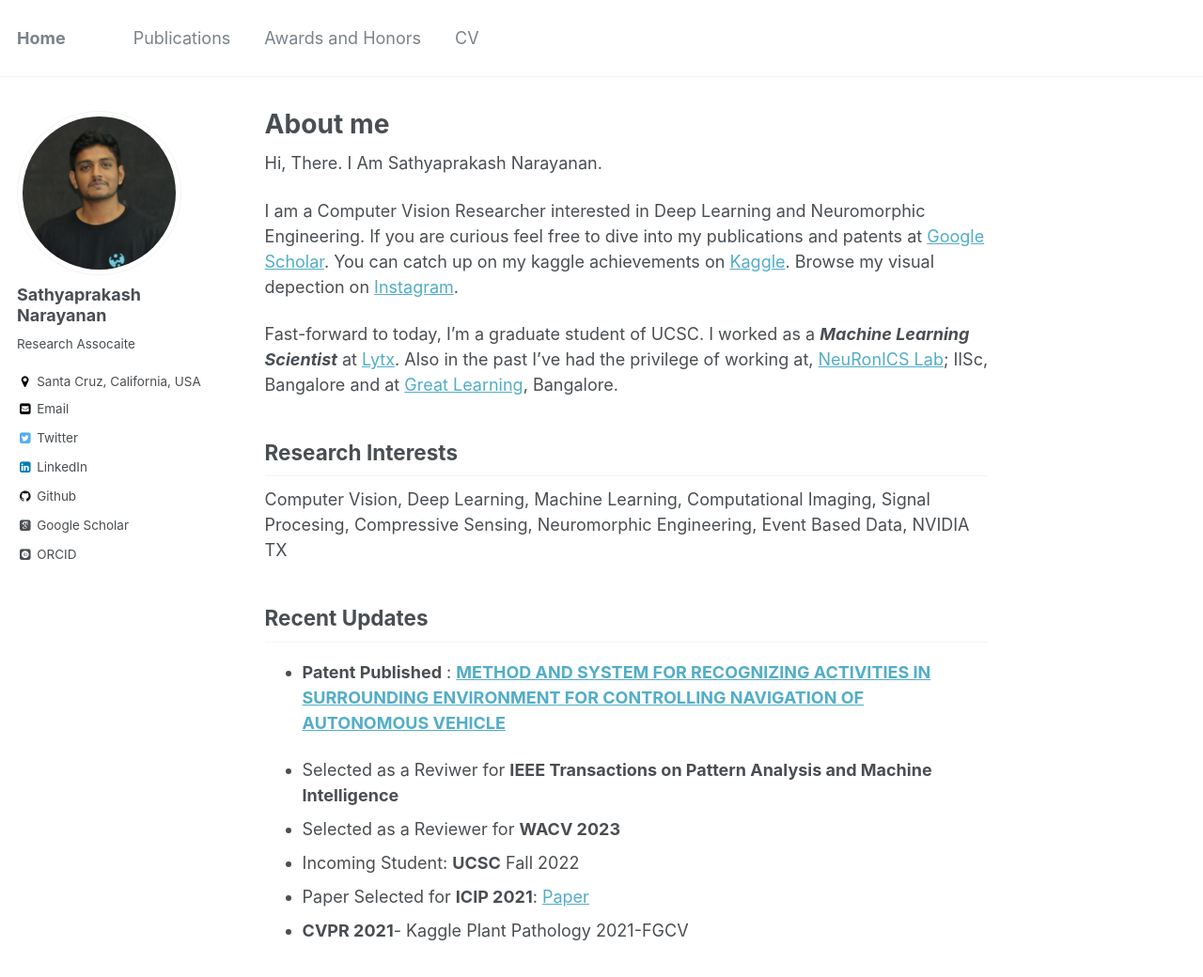
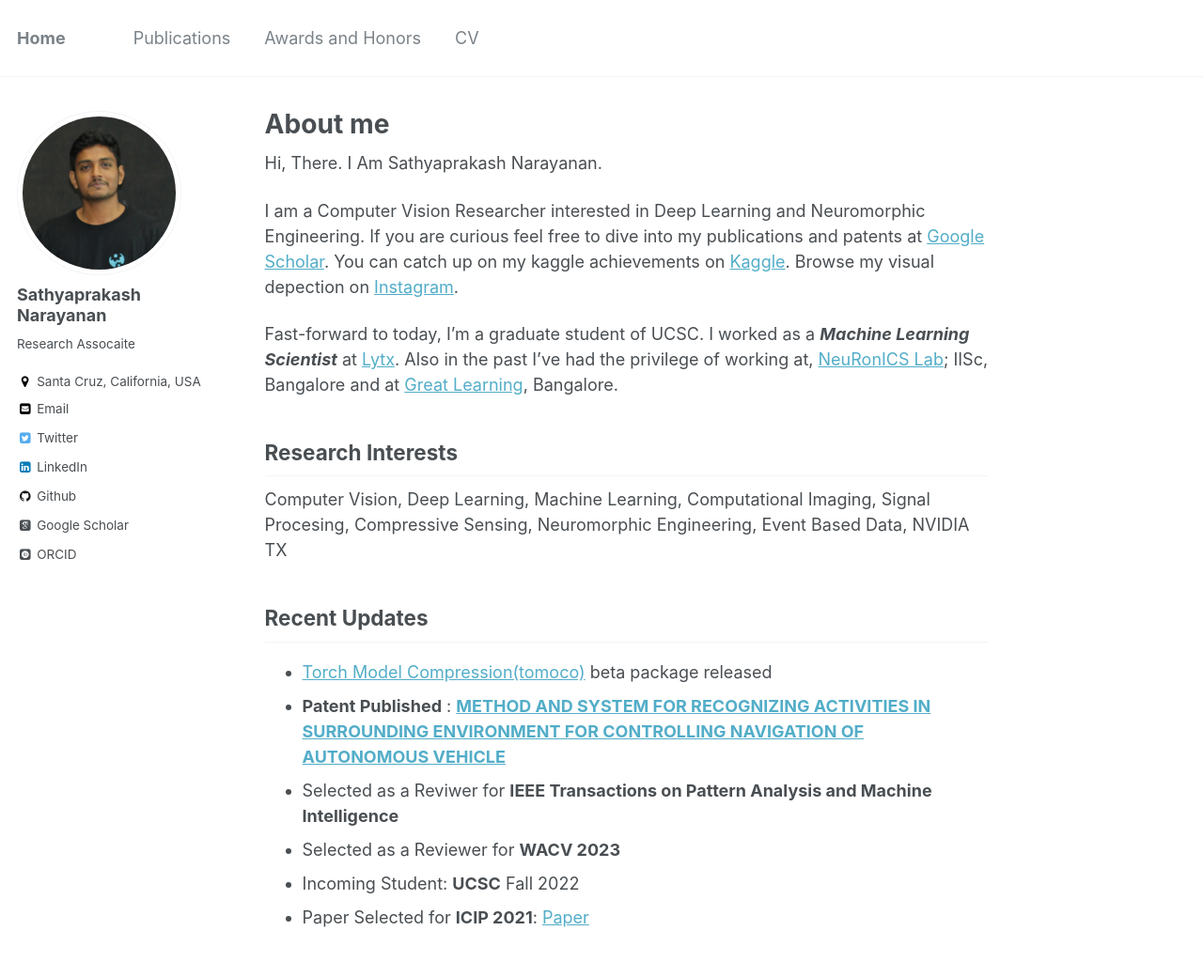
Before and after one commit to satabios/satabios.github.io, a Jekyll site: the page built from _pages/about.md, in a window 1280 px wide and 1211 px high. Shown: the top 1040 px of the window at 94% size. Built offline with Jekyll 4.4.1, drawn with Linux system fonts in a browser that asks for light colours; some web fonts are replaced.

Commit message:
updated tomoco on recent updates

```diff
--- a/_pages/about.md
+++ b/_pages/about.md
@@ -18,10 +18,10 @@ Fast-forward to today, I'm a graduate student of UCSC. I worked as a ***Machine
 Computer Vision, Deep Learning, Machine Learning, Computational Imaging, Signal Procesing, Compressive Sensing, Neuromorphic Engineering, Event Based Data, NVIDIA TX
 
 ## Recent Updates
+
+- [Torch Model Compression(tomoco)](https://pypi.org/project/tomoco/) beta package released
 -  **Patent Published** : [**METHOD AND SYSTEM FOR RECOGNIZING ACTIVITIES IN SURROUNDING ENVIRONMENT FOR CONTROLLING NAVIGATION OF AUTONOMOUS VEHICLE**](https://patents.google.com/patent/US20220324477A1/en)
-
 - Selected as a Reviwer for **IEEE Transactions on Pattern Analysis and Machine Intelligence**
 - Selected as a Reviewer for **WACV 2023**
 - Incoming Student: **UCSC** Fall 2022
 - Paper Selected for **ICIP 2021**: [Paper](https://ieeexplore.ieee.org/abstract/document/9506769)
-- **CVPR 2021**- Kaggle Plant Pathology 2021-FGCV
```
Also changed, not shown: 1 other file.
